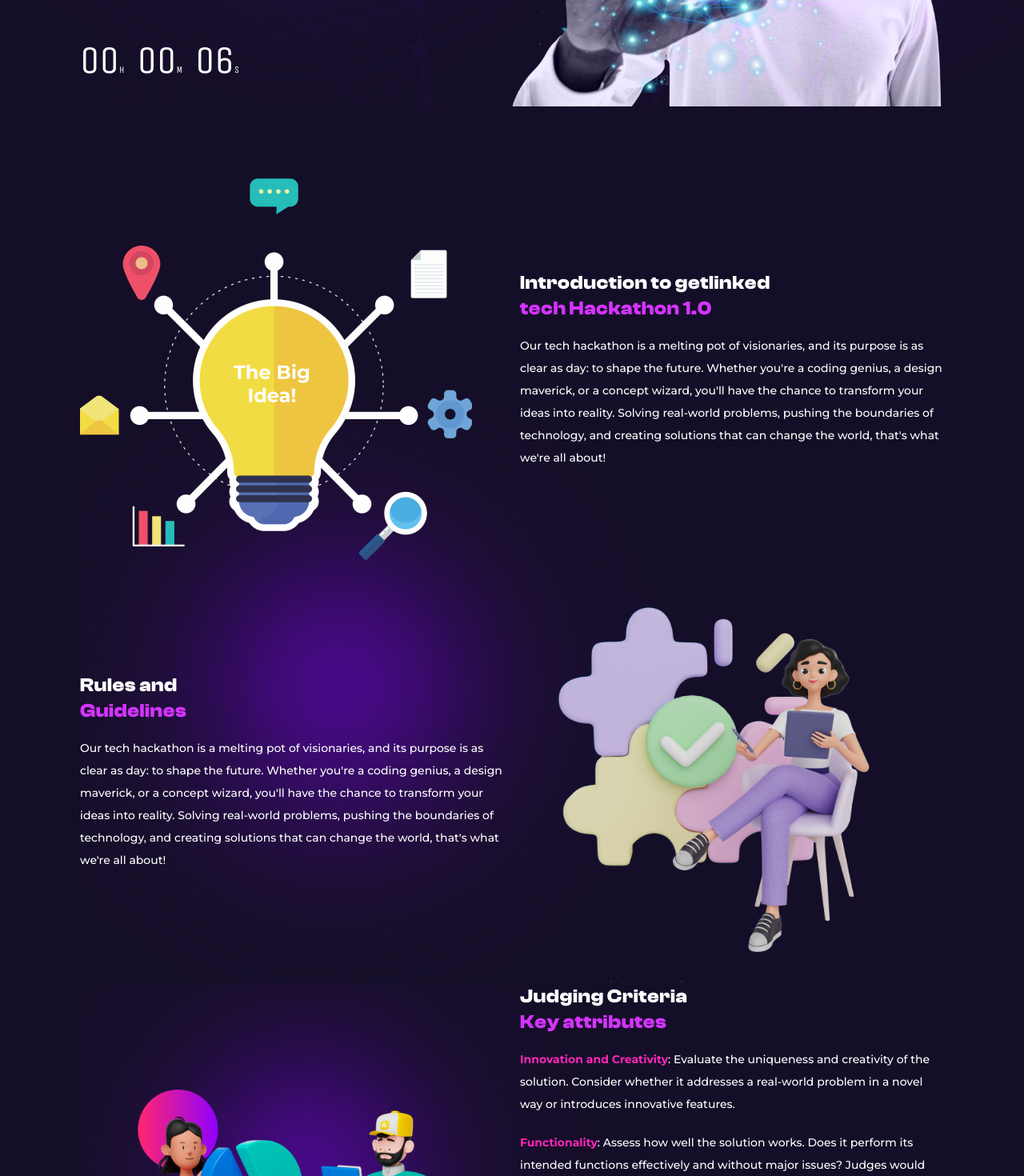
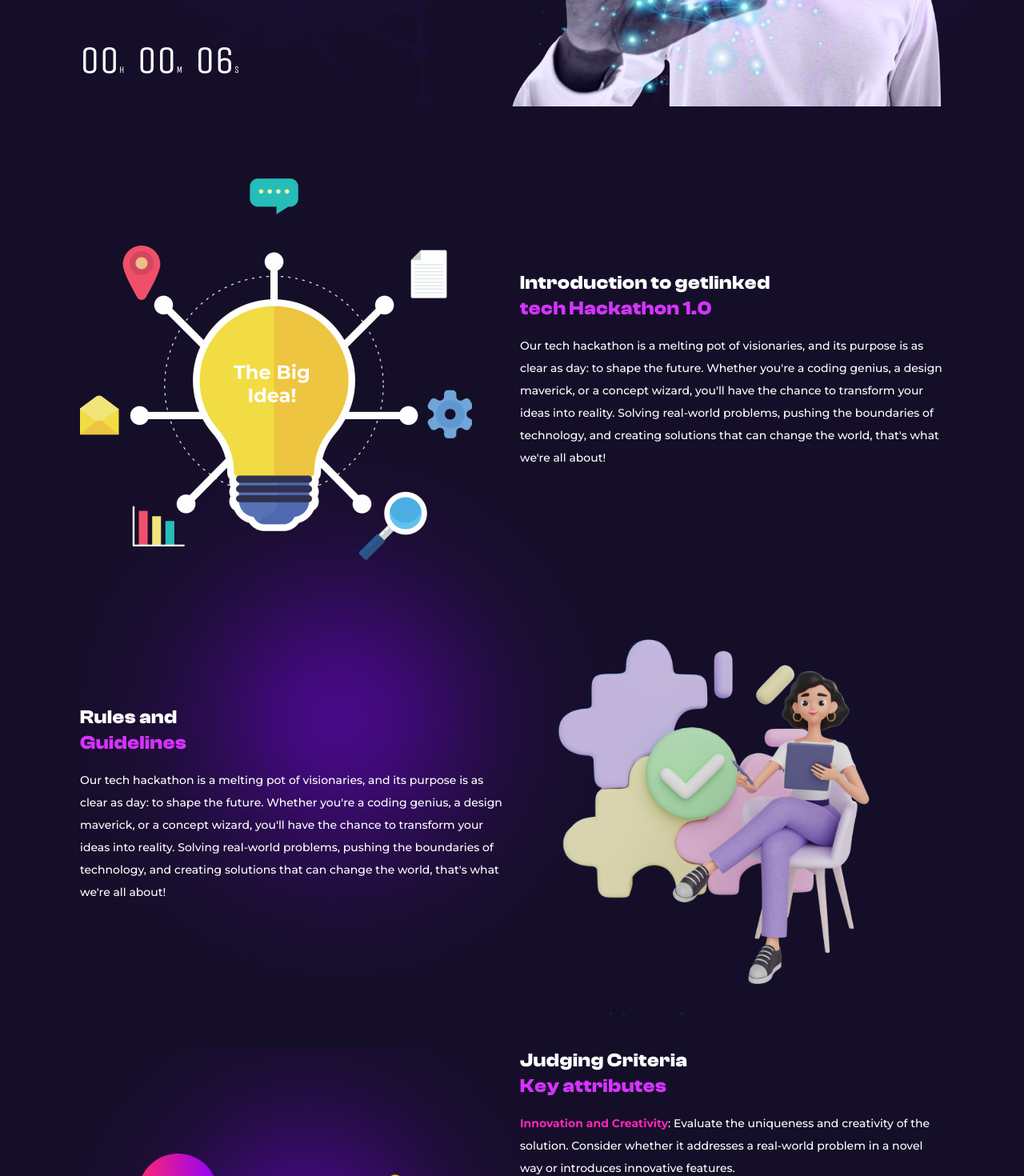
Before and after one commit to mack-code0/macaulay-getlinked, a React (Vite) app: page / in a window 1280 px wide. Shown: the part 537-2007 px from the top of the page at 80% size. Built offline with nearby package versions, Linux system fonts and the light colour scheme.

Commit message:
First Commit

```diff
--- a/src/pages/Landing/components/IntroductionToGetlinked.tsx
+++ b/src/pages/Landing/components/IntroductionToGetlinked.tsx
@@ -45,7 +45,7 @@ const criteriaAttributes: { title: string, body: string }[] = [
 const IntroductionToGetlinked = () => {
     return (<ComponentContainer id="overview" className="tw-py-[90px]">
         <AddBlurBg className="tw-bg-darkPurple">
-            <Row className="tw-items-center" gutter={[20, 20]}>
+            <Row className="tw-items-center tw-mb-10" gutter={[20, 50]}>
                 <Col xs={24} lg={12}>
                     <div className="tw-w-full">
                         <img src={theBigIdea} alt="" />
@@ -66,13 +66,13 @@ const IntroductionToGetlinked = () => {
                 </Col>
             </Row>
 
-            <Row className="tw-items-center" gutter={[20, 20]}>
-                <Col order={2} xs={24} lg={12}>
+            <Row className="tw-items-center tw-mb-10" gutter={[20, 20]}>
+                <Col sm={{ span: 24, order: 2 }} lg={{span:12, order: 2}}>
                     <div className="tw-w-full tw-flex">
                         <img src={womanSitting} alt="" />
                     </div>
                 </Col>
-                <Col order={1} xs={24} lg={12}>
+                <Col sm={{ span: 24, order: 1 }} lg={{span:12, order: 1}}>
                     <h1 className="tw-font-semibold tw-font-clashDisplay tw-text-white tw-text-2xl tw-tracking-wide">Rules and</h1>
                     <h1 className="tw-font-semibold tw-font-clashDisplay tw-text-violet tw-text-2xl tw-tracking-wide">Guidelines</h1>
 
```
